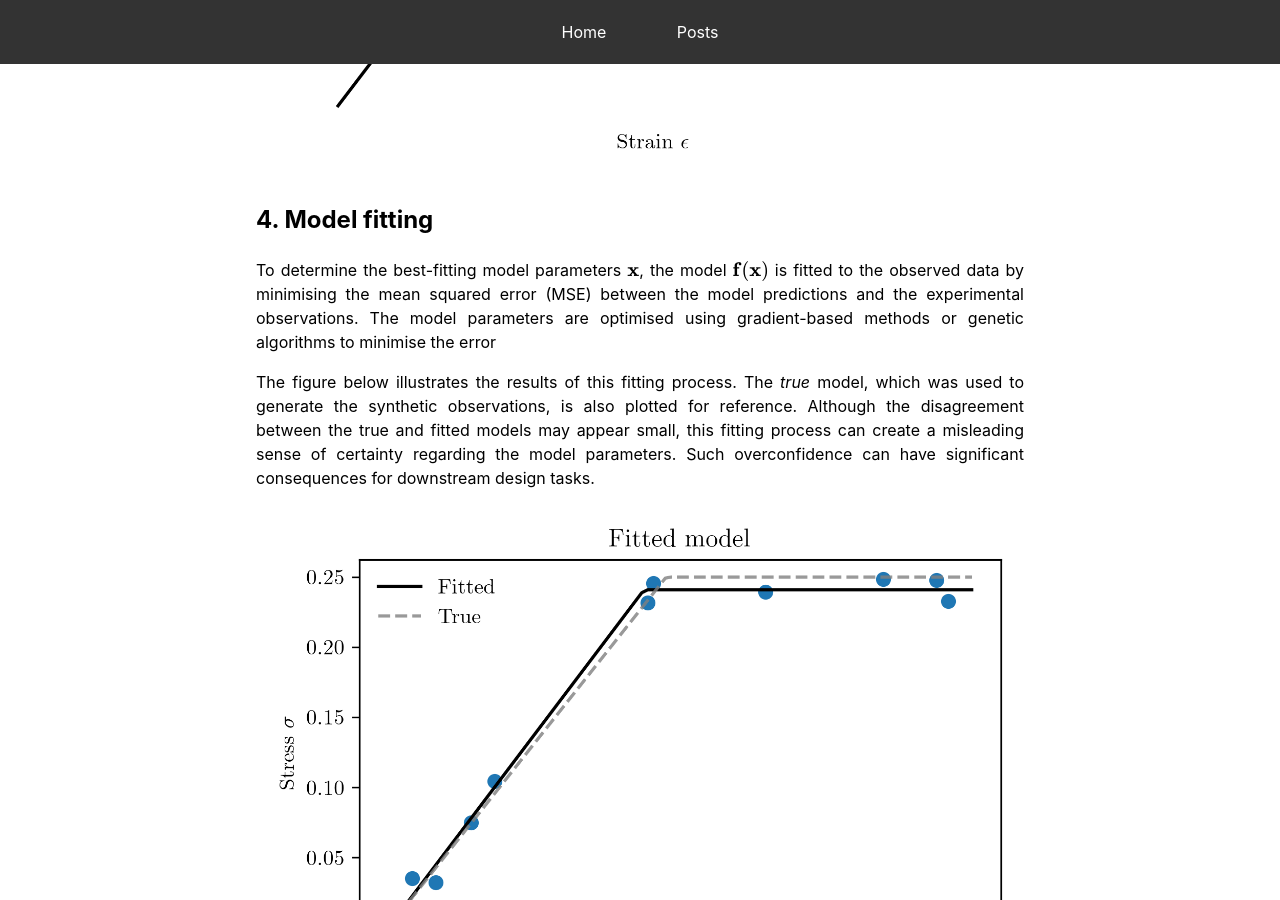
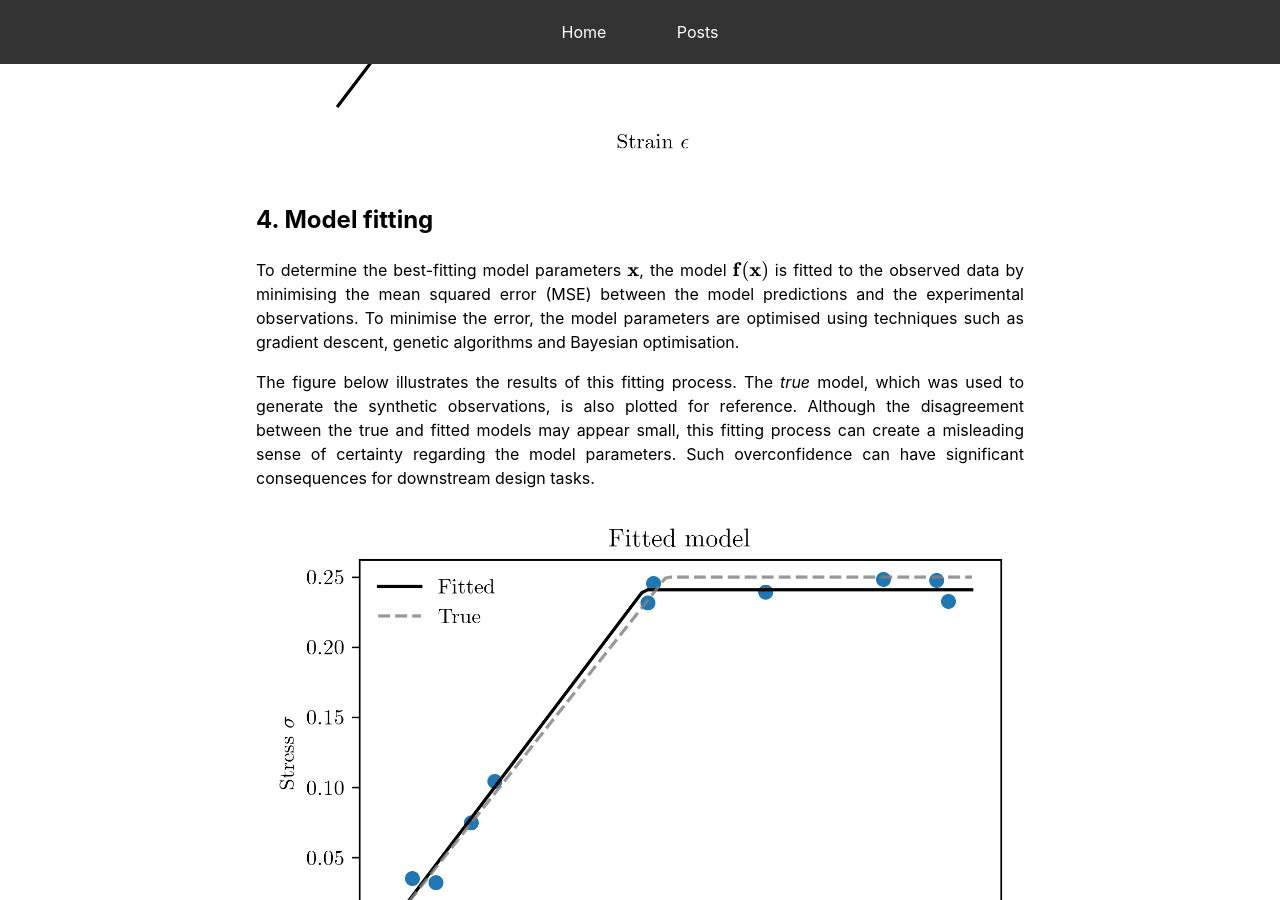
Before and after one commit to mark-hobbs/mark-hobbs.github.io, a Jekyll site: the page built from _posts/2024-12-02-bayesian-inference.md, in a window 1280 px wide and 900 px high, scrolled down 2702 px. Built offline with Jekyll 4.4.1, drawn with Linux system fonts in a browser that asks for light colours; formulas are drawn with MathJax 3; some of the changed text lies outside the part shown.

Commit message:
General updates

```diff
--- a/_posts/2024-12-02-bayesian-inference.md
+++ b/_posts/2024-12-02-bayesian-inference.md
@@ -53,7 +53,7 @@
 
 ## 4. Model fitting
 
-To determine the best-fitting model parameters $\textbf{x}$, the model $\textbf{f}(\textbf{x})$ is fitted to the observed data by minimising the mean squared error (MSE) between the model predictions and the experimental observations. The model parameters are optimised using gradient-based methods or genetic algorithms to minimise the error
+To determine the best-fitting model parameters $\textbf{x}$, the model $\textbf{f}(\textbf{x})$ is fitted to the observed data by minimising the mean squared error (MSE) between the model predictions and the experimental observations. To minimise the error, the model parameters are optimised using techniques such as gradient descent, genetic algorithms and Bayesian optimisation.
 
 The figure below illustrates the results of this fitting process. The *true* model, which was used to generate the synthetic observations, is also plotted for reference. Although the disagreement between the true and fitted models may appear small, this fitting process can create a misleading sense of certainty regarding the model parameters. Such overconfidence can have significant consequences for downstream design tasks.
 
@@ -182,9 +182,9 @@
 
 Excluding density values enhances clarity, directing attention to high-probability regions and the overall shape of the posterior distribution.
 
-## 8. Higher-dimensional problems
+<!-- ## 8. Higher-dimensional problems
 
-I purposely chose a 2D problem as it allows us to easily visualise the posterior distribution and understand grid search, MCMC etc. However as we move to higher-dimensions it becomes much more difficult... linear elasticity-nonlinear hardening with four model parameters...
+The 2D problem allows us to easily visualise the posterior distribution and understand grid search, MCMC etc. However as we move to higher-dimensions it becomes much more difficult... linear elasticity-nonlinear hardening with four model parameters...  -->
 
 ## 9. Summary
 
```
